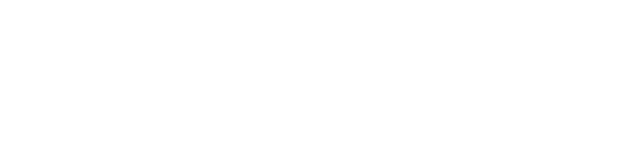
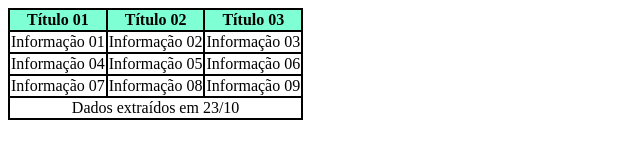
Before and after one commit to gabriela-peratello/tabelas, a website: page index.html in a window 1280 px wide. Shown: the whole page, without its empty margins (0-640 px from the left). Drawn offline with Linux system fonts and the light colour scheme.

```diff
--- a/index.html
+++ b/index.html
@@ -4,8 +4,64 @@
     <meta charset="UTF-8">
     <meta name="viewport" content="width=device-width, initial-scale=1.0">
     <title>Estudos sobre tabela</title>
+
+    <style>
+        table, th, td{
+            border-color: black;
+            border-width: 2px;
+            border-style: solid;
+            /*COLLAPSE = TIRA O ESPAÇO - BORDER-SPACE=0, FAZ A MESMA COISA*/
+            border-collapse: collapse;
+
+        }
+
+        th{
+            background-color: aquamarine;
+        }
+
+        .align{
+            text-align: center;
+        }
+    </style>
+
 </head>
 <body>
+    <table>
+        <!-- tr= linha da tabela -->
+        <thead>
+            <tr>
+                <!-- th= table head, caeçalho  -->
+                <th>Título 01</th>
+                <th>Título 02</th>
+                <th>Título 03</th>
+            </tr>
+        </thead>
 
+            <!-- ALT + SHIFT + SETA PRA BAIXO -->
+
+        <tbody>
+            <tr>
+                <td>Informação 01</td>
+                <td>Informação 02</td>
+                <td>Informação 03</td>
+            </tr>
+            <tr>
+                <td>Informação 04</td>
+                <td>Informação 05</td>
+                <td>Informação 06</td>
+            </tr>
+            <tr>
+                <td>Informação 07</td>
+                <td>Informação 08</td>
+                <td>Informação 09</td>
+            </tr>
+        </tbody>
+
+        <tfoot>
+            <tr>
+               <td colspan="3" class="align">Dados extraídos em 23/10</td>
+            </tr>
+        </tfoot>
+    </table>
 </body>
 </html>
```
Also changed, not shown: pedidos/pedido.css (added), pedidos/pedido.html (added), produtos/tab_produtos_clientes_fidelidade.css (added), produtos/tab_produtos_clientes_fidelidade.html (added).
